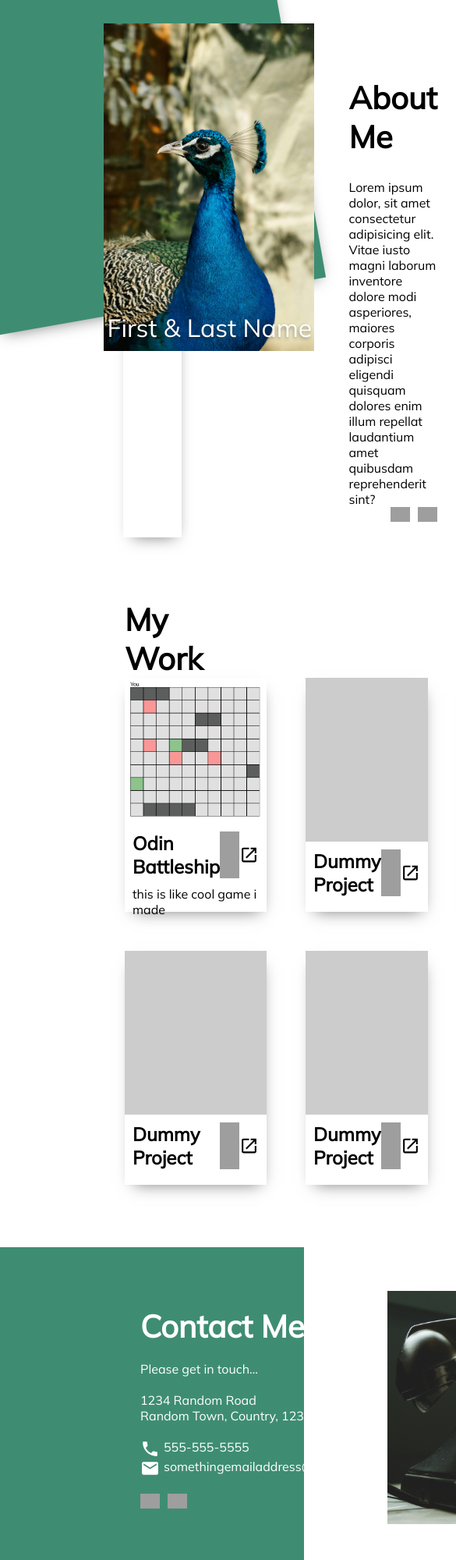
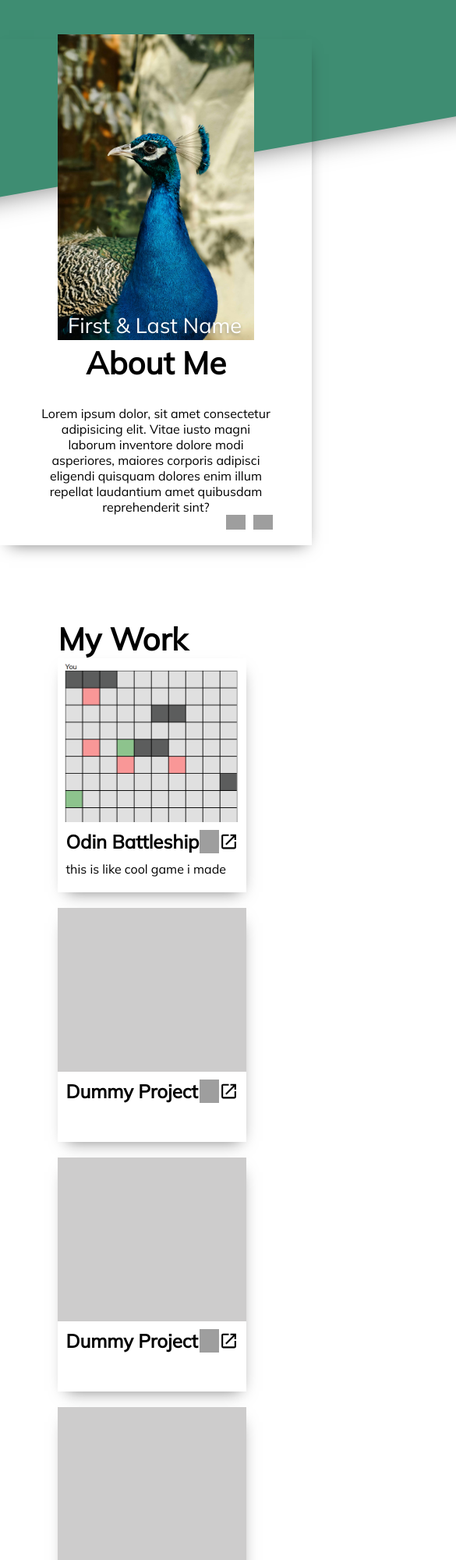
Before and after one commit to chocoisntlate/responsive-portfolio, a website built with webpack: page src/template.html in a window 390 px wide. Shown: the top 2000 px of the page at 78% size, 585 px wide, since content can reach past the window. Built offline with nearby package versions, Linux system fonts and the light colour scheme; grey boxes are pictures that could not be loaded.

Commit message:
very annoying to get screen size working properly

```diff
--- a/src/styles.css
+++ b/src/styles.css
@@ -9,13 +9,14 @@
 }
 
 body {
+    width: 100vw;
     display: flex;
     flex-direction: column;
 }
 
 body > * {
-    margin-left: 10em;
-    margin-right: 10em;
+    margin-left: auto;
+    margin-right: auto;
 }
 
 .img {
@@ -39,6 +40,8 @@ body > * {
 
 .img-container {
     position: relative;
+    display: flex;
+    justify-content: center;
 }
 
 .title {
@@ -49,6 +52,7 @@ body > * {
 
 .about-me-background > .about-me-text {
     margin-bottom: 0;
+
 }
 
 .about-me-text {
@@ -81,6 +85,7 @@ body > * {
     background-color: white;
     padding: 20px;
     max-width: 50%;
+    min-width: 540px;
 
     display: flex;
 }
@@ -91,10 +96,8 @@ body > * {
 
 .contact-me-container {
     background-color: rgb(62, 141, 114);
-    padding: 3.5em;
-    padding-left: 10em;
-    padding-right: 10em;
     color: white;
+    padding: 2em;
 
     display: flex;
     justify-content: space-between;
@@ -111,13 +114,13 @@ body .contact-me-container {
 
 .about-me-accent {
     box-shadow: 2px 9px 20px -10px rgba(0,0,0,0.54);
-    width: 110%;
-    height: 100vh;
+    width: 100%;
+    height: 700px;
     background-color: rgb(62, 141, 114);
 
     position: absolute;
     z-index: -1;
-    transform: rotate(-10deg) translateY(-30em) translateX(-10em);
+    transform: rotate(-10deg) translateY(-30em) translateX(-4em) scaleX(300%);
 }
 
 .icon {
@@ -158,9 +161,9 @@ body .contact-me-container {
 
 .project-grid {
     display: grid;
-    grid-template: repeat(1, 300px) / repeat(3, 1fr);
+    grid-template: repeat(1, 270px) / repeat(3, 300px);
     grid-auto-rows: 300px;
-    gap: 50px;
+    gap: 20px;
 }
 
 .item-container {
@@ -183,10 +186,61 @@ body .contact-me-container {
     margin-right: auto;
 }
 
-
-
-
-
 .contact-me-img {
     width: 400px;
 }
+
+@media screen and (max-width: 1000px) {
+    .project-grid {
+        grid-template: repeat(1, 270px) / repeat(2, 300px);
+        grid-auto-rows: 300px;
+        gap: 20px;
+    }
+
+    .contact-me-img {
+        width: 300px;
+        object-fit: cover;
+    }
+}
+
+@media screen and (max-width:   670px) {
+    .project-grid {
+        grid-template: repeat(1, 300px) / repeat(1, 1fr);
+        grid-auto-rows: 300px;
+        gap: 20px;
+    }
+
+    .project-container {
+        padding: 15px;
+    }
+
+    .about-me-background {
+        flex-direction: column;
+        min-width: 360px;
+        background-color: transparent;
+    }
+
+    .img-container > span {
+        left: 37px;
+        font-size: 1.7em;
+    }
+
+    .img-container .img {
+        transform: scale(1.4);
+    }
+
+    .contact-me-container {
+        flex-direction: column;
+        justify-content: center;
+        align-items: center;
+    }
+
+    .contact-me-container *, .about-me-text {
+        text-align: center;
+
+    }
+
+    .icon-set, .icon-set-v2 {
+        justify-content: center;
+    }
+}
```
